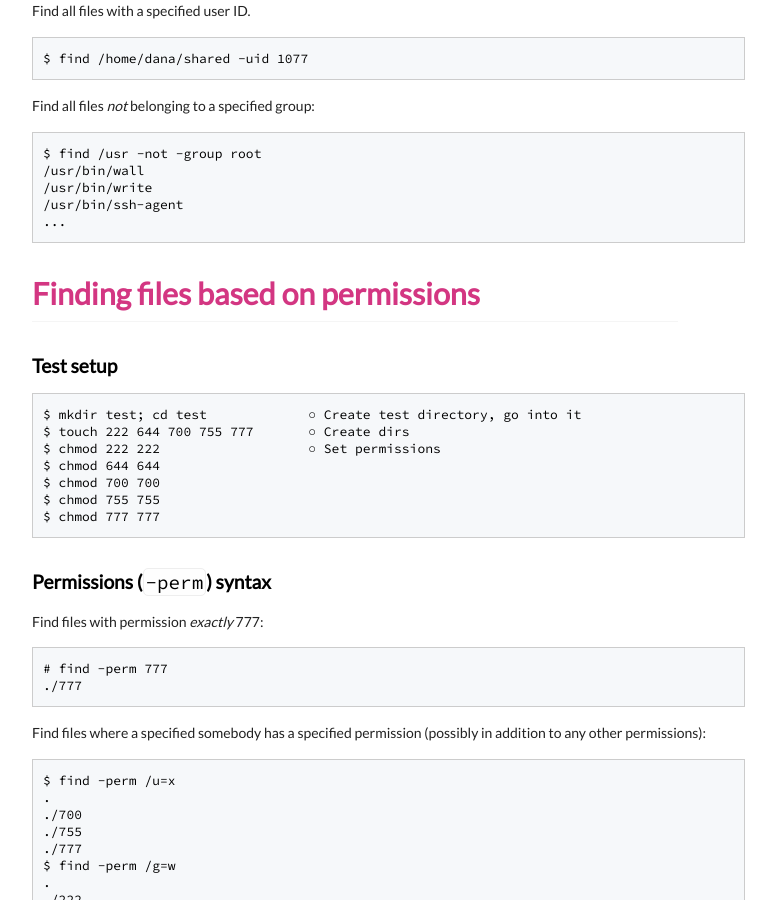
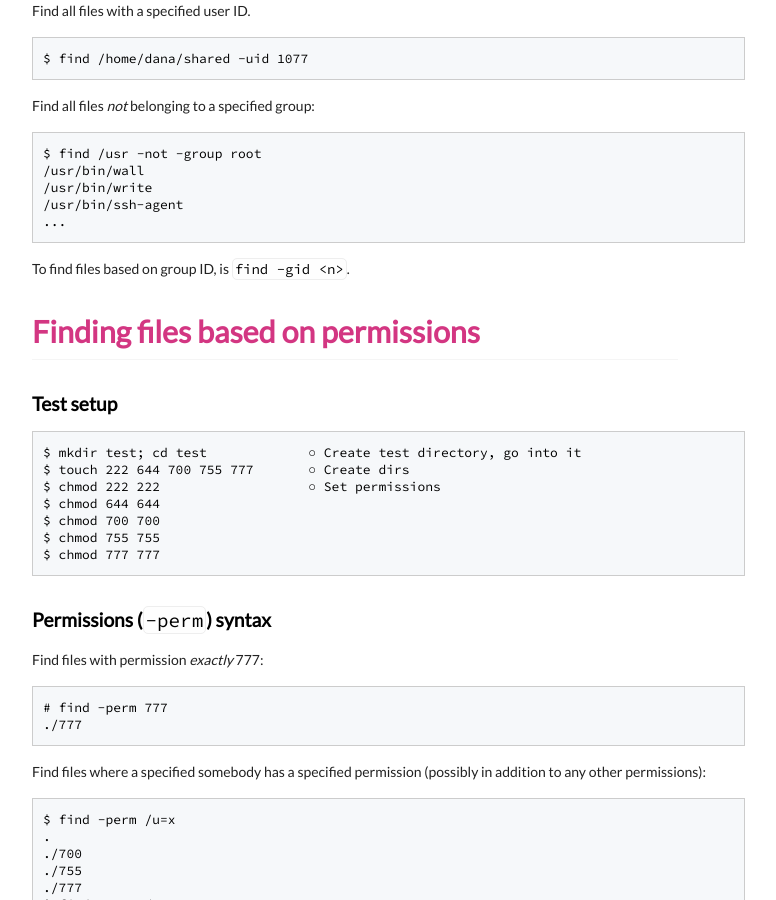
Before and after one commit to execas/execas.github.io, a Jekyll site: the page built from _posts/2018-10-28-finding-files-based-on-ownership-and-permissions.md, in a window 1280 px wide and 900 px high, scrolled down 471 px. Shown: the whole window, without its empty margins (249-1025 px from the left). Built offline with Jekyll 4.4.1, drawn with Linux system fonts in a browser that asks for light colours.

Commit message:
Update 2018-10-28-finding-files-based-on-ownership-and-permissions.md

````diff
--- a/_posts/2018-10-28-finding-files-based-on-ownership-and-permissions.md
+++ b/_posts/2018-10-28-finding-files-based-on-ownership-and-permissions.md
@@ -27,6 +27,8 @@ $ find /usr -not -group root
 /usr/bin/ssh-agent
 ...
 ```
+
+To find files based on group ID, is `find -gid <n>`.
 
 ## Finding files based on permissions
 
````
